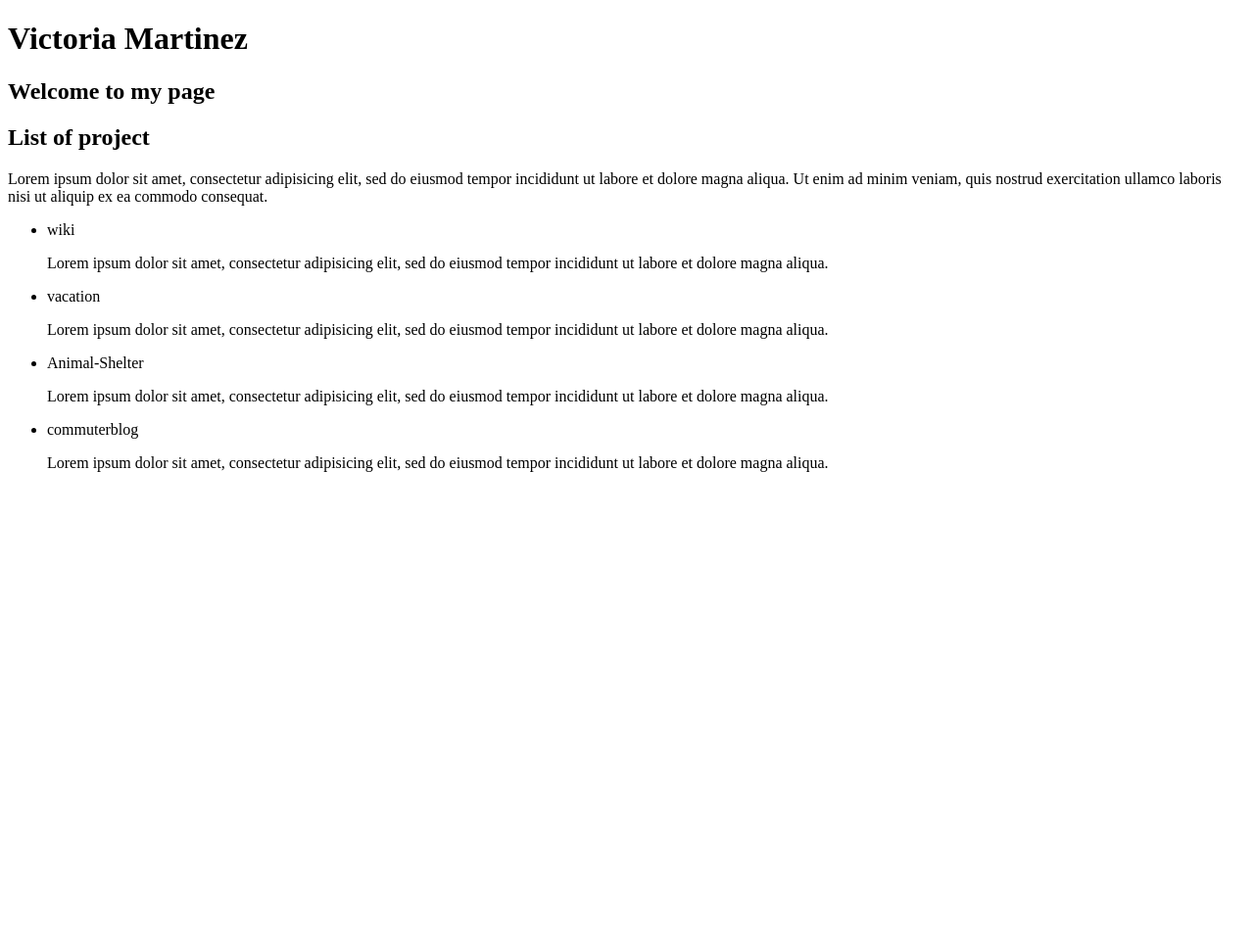
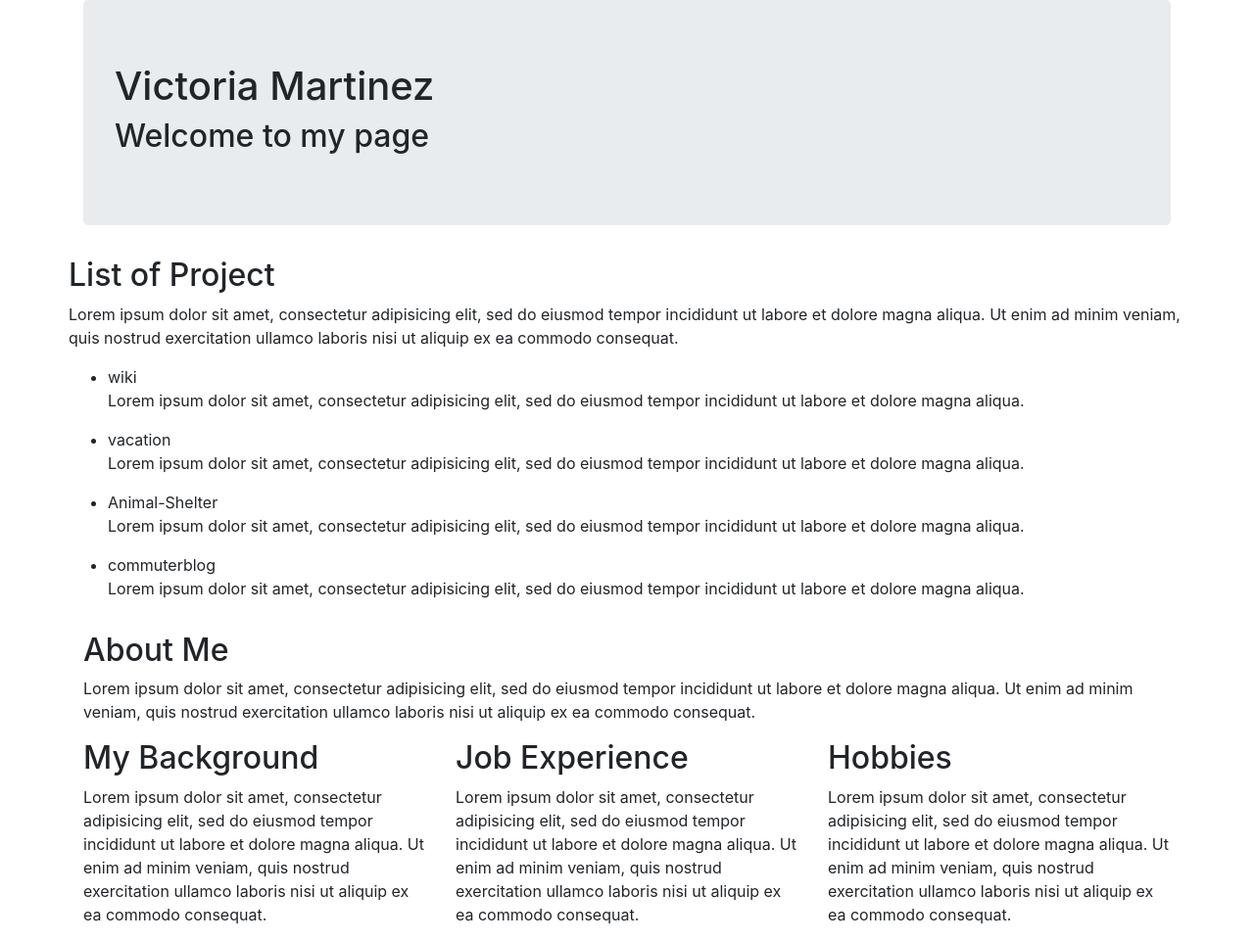
Before and after one commit to vmartinezlive/Portfolio, a plain HTML site: page index.html in a window 1280 px wide. Shown: the whole page at 98% size. Before the commit the page ends 800 px from the top, so only its background shows below. Drawn offline with nearby package versions, Linux system fonts and the light colour scheme.

Commit message:
add rows and column

```diff
--- a/index.html
+++ b/index.html
@@ -2,12 +2,18 @@
 <html>
   <head>
     <meta charset="utf-8">
+    <link rel="stylesheet" href="https://stackpath.bootstrapcdn.com/bootstrap/4.1.3/css/bootstrap.min.css" integrity="sha384-MCw98/SFnGE8fJT3GXwEOngsV7Zt27NXFoaoApmYm81iuXoPkFOJwJ8ERdknLPMO" crossorigin="anonymous">
+    <link rel="stylesheet" href="css/styles.css" type="text/css">
     <title>Portfolio</title>
   </head>
   <body>
+    <div class="container">
+      <div class="jumbotron">
         <h1>Victoria Martinez</h1>
         <h2>Welcome to my page</h2>
-    <h2>List of project</h2>
+      </div>
+      <div class="row">
+        <h2>List of Project</h2>
         <p>Lorem ipsum dolor sit amet, consectetur adipisicing elit, sed do eiusmod tempor incididunt ut labore et dolore magna aliqua. Ut enim ad minim veniam, quis nostrud exercitation ullamco laboris nisi ut aliquip ex ea commodo consequat.</p>
         <ul>
           <li>wiki</li>
@@ -19,5 +25,21 @@
           <li>commuterblog</li>
           <p>Lorem ipsum dolor sit amet, consectetur adipisicing elit, sed do eiusmod tempor incididunt ut labore et dolore magna aliqua. </p>
         </ul>
+      </div>
+      <div class="row">
+        <div class="col-sm-12"><h2>About Me</h2>
+          <p>Lorem ipsum dolor sit amet, consectetur adipisicing elit, sed do eiusmod tempor incididunt ut labore et dolore magna aliqua. Ut enim ad minim veniam, quis nostrud exercitation ullamco laboris nisi ut aliquip ex ea commodo consequat.</p>
+        </div>
+        <div class="col-sm-4"><h2>My Background</h2>
+          <p>Lorem ipsum dolor sit amet, consectetur adipisicing elit, sed do eiusmod tempor incididunt ut labore et dolore magna aliqua. Ut enim ad minim veniam, quis nostrud exercitation ullamco laboris nisi ut aliquip ex ea commodo consequat.</p>
+        </div>
+        <div class="col-sm-4"><h2>Job Experience</h2>
+          <p>Lorem ipsum dolor sit amet, consectetur adipisicing elit, sed do eiusmod tempor incididunt ut labore et dolore magna aliqua. Ut enim ad minim veniam, quis nostrud exercitation ullamco laboris nisi ut aliquip ex ea commodo consequat.</p>
+        </div>
+        <div class="col-sm-4"><h2>Hobbies</h2>
+          <p>Lorem ipsum dolor sit amet, consectetur adipisicing elit, sed do eiusmod tempor incididunt ut labore et dolore magna aliqua. Ut enim ad minim veniam, quis nostrud exercitation ullamco laboris nisi ut aliquip ex ea commodo consequat.</p>
+        </div>
+      </div>
+    </div>
   </body>
 </html>
```
Lines whose indentation alone changed are shown as unchanged.
